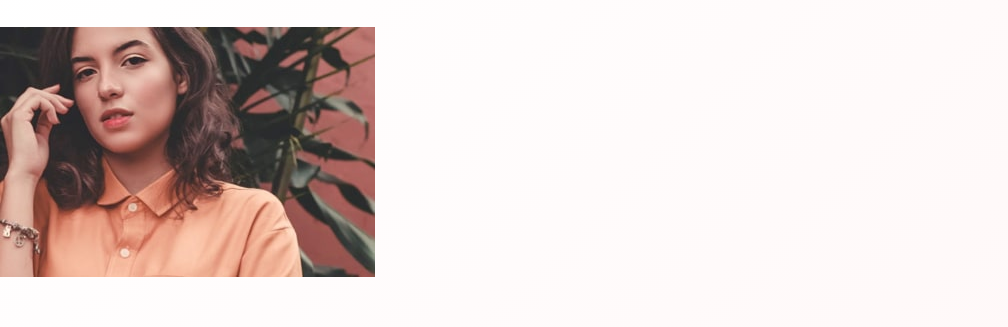
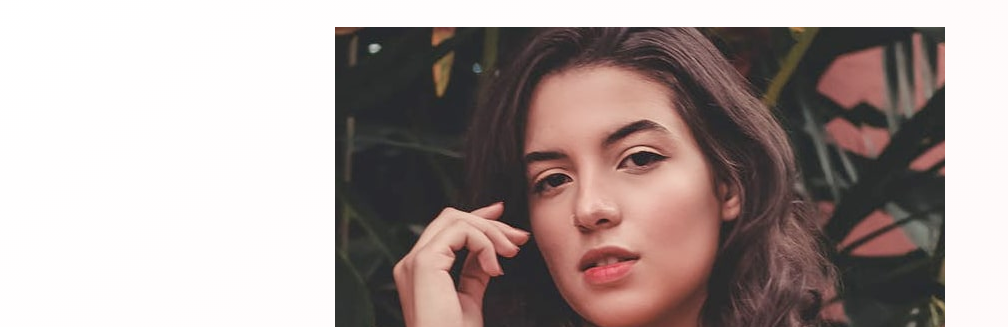
Before and after one commit to hariscs/fem-coming-soon, a plain HTML site: page index.html in a window 1280 px wide. Shown: the part 56-383 px from the top of the page, without its empty margins (0-1008 px from the left). Drawn offline with Linux system fonts and the light colour scheme.

Commit message:
image fixed

```diff
--- a/app/scss/_banner.scss
+++ b/app/scss/_banner.scss
@@ -1,9 +1,7 @@
 .banner {
 	text-align: center;
 
-	&__bg {
-		background: url(/images/hero-mobile.jpg) no-repeat;
-
+	&__img {
 		order: -1;
 	}
 
@@ -45,8 +43,3 @@
 		}
 	}
 }
-
-.grid {
-	grid-template-rows: 250px 1fr;
-	grid-template-columns: 1fr;
-}
--- a/index.html
+++ b/index.html
@@ -52,7 +52,12 @@
 				</form>
 			</div>
 
-			<div class="banner__bg"></div>
+			<div class="banner__img m-lr-a">
+				<picture>
+					<source media="(min-width:850px)" srcset="/images/hero-desktop.jpg" />
+					<img src="/images/hero-mobile.jpg" alt="girl standing" />
+				</picture>
+			</div>
 		</section>
 
 		<!-- <footer>
```
Also changed, not shown: dist/style.css, 1 other file.
